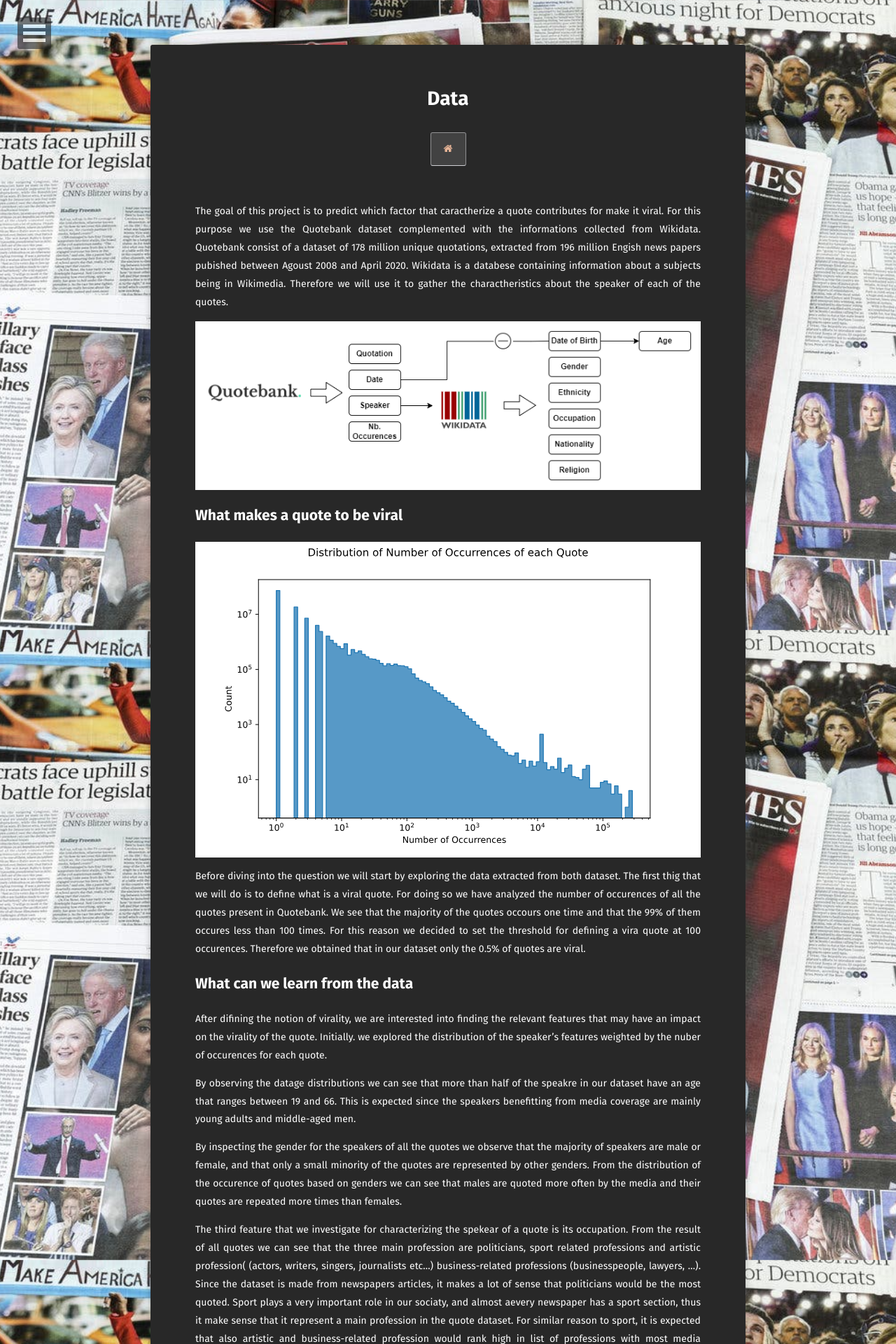
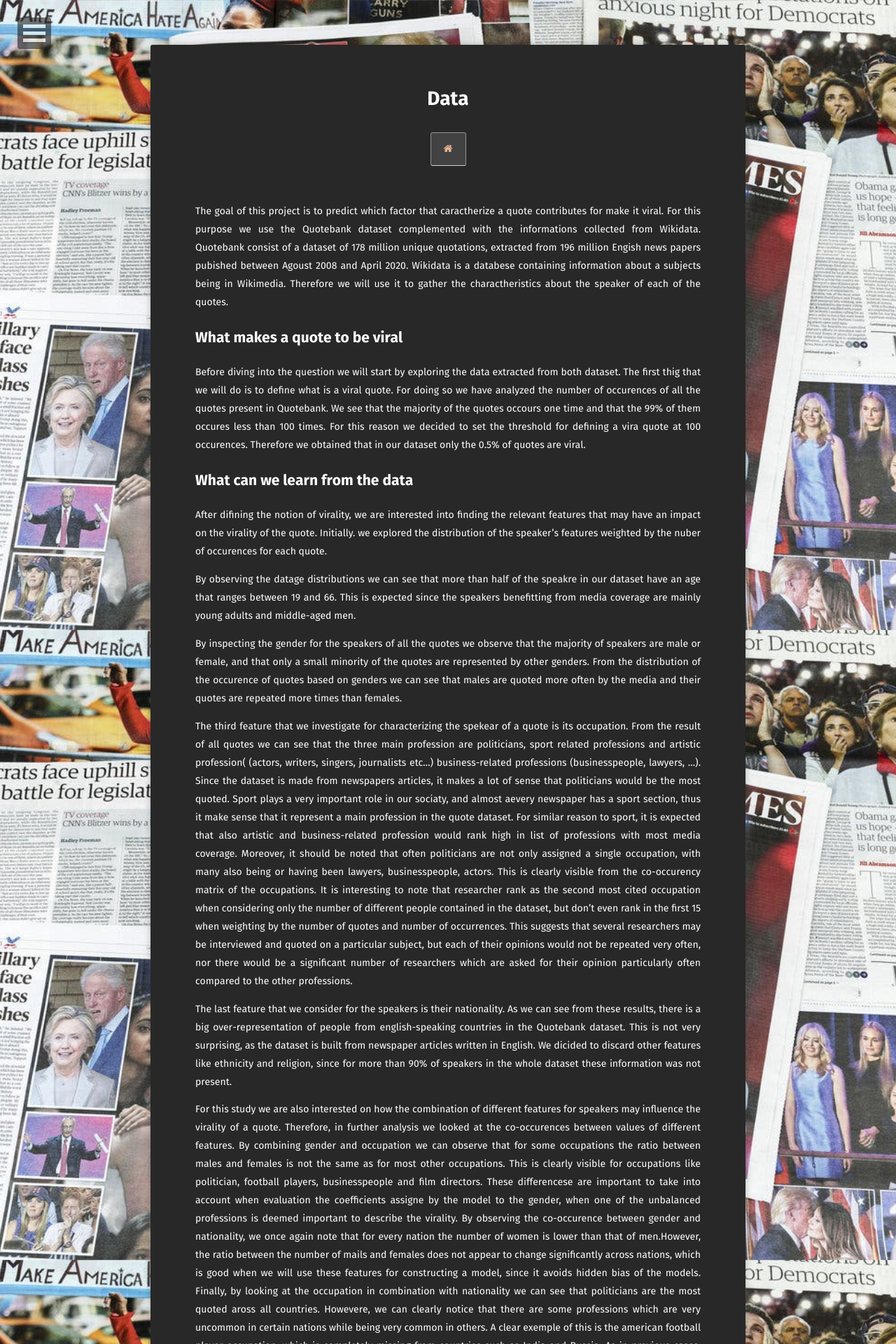
Before and after one commit to kaoutamine/viralSpeech, a Jekyll site: the page built from data/index.md, in a window 1280 px wide. Shown: the top 1920 px of the page at 70% size. Built offline with Jekyll 4.4.1, drawn with Linux system fonts in a browser that asks for light colours; some web fonts are replaced.

Commit message:
remove plots

```diff
--- a/data/index.md
+++ b/data/index.md
@@ -8,11 +8,11 @@ comments: false
 
 The goal of this project is to predict which factor that caractherize a quote contributes for make it viral. For this purpose we use the Quotebank dataset complemented with the informations collected from Wikidata. Quotebank consist of a dataset of 178 million unique quotations, extracted from 196 million Engish news papers pubished between Agoust 2008 and April 2020. Wikidata is a databese containing information about a subjects being in Wikimedia. Therefore we will use it to gather the charactheristics about the speaker of each of the quotes.
 
-<img src="../assets/img/plots_data/raw_data.png">
+<!--img src="../assets/img/plots_data/raw_data.png"-->
 
 ## What makes a quote to be viral
 
-<img src="../assets/img/plots_data/occ_hist.svg">
+<!--img src="../assets/img/plots_data/occ_hist.svg"-->
 
 Before diving into the question we will start by exploring the data extracted from both dataset. The first thig that we will do is to define what is a viral quote. For doing so we have analyzed the number of occurences of all the quotes present in Quotebank. We see that the majority of the quotes occours one time and that the 99% of them occures less than 100 times. For this reason we decided to set the threshold for defining a vira quote at 100 occurences. Therefore we obtained that in our dataset only the 0.5% of quotes are viral.
 
```
